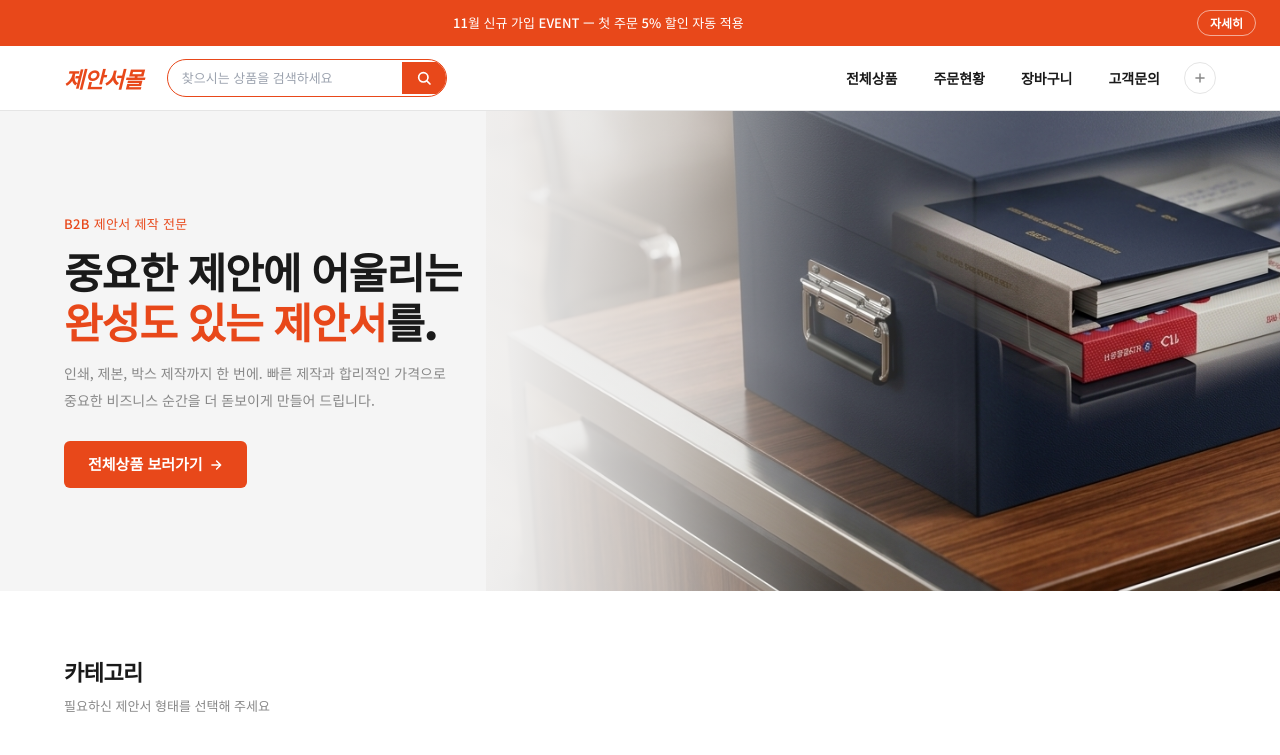
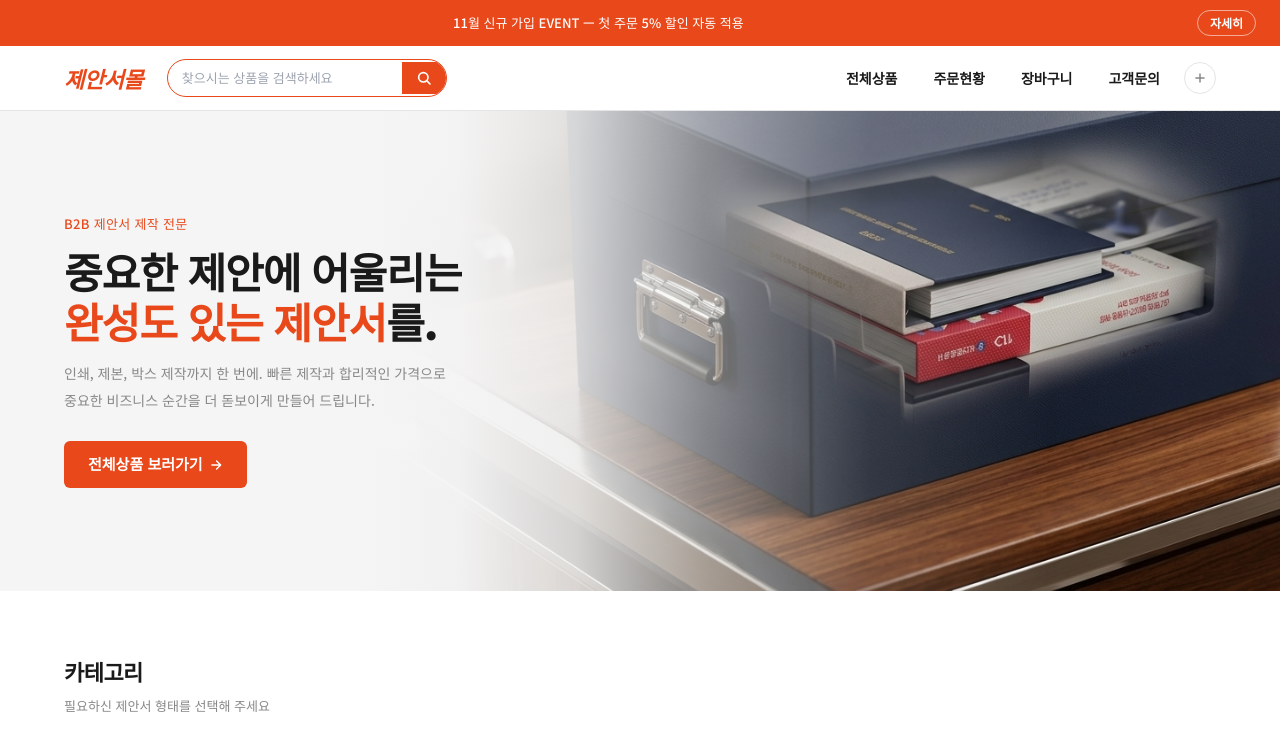
Before and after one commit to hyunghojeung/proposal-mall, a Next.js app: page / in a window 1280 px wide. Shown: the top 755 px of the page. Built offline with nearby package versions, Linux system fonts and the light colour scheme; no server answers.

Commit message:
fix: 히어로 이미지 경계 자연스럽게 블렌딩 - 이미지 영역 확장 + 그라데이션 범위 조정
Co-Authored-By: Claude Opus 4.7 (1M context) <noreply@anthropic.com>

```diff
--- a/src/app/page.tsx
+++ b/src/app/page.tsx
@@ -44,7 +44,7 @@ export default function Home() {
 
       <section className="relative flex min-h-[480px] items-center overflow-hidden bg-bg">
         {/* 히어로 이미지 — 200px 위로 이동 */}
-        <div className="absolute bottom-0 right-0 w-[62%]" style={{ top: "-200px" }}>
+        <div className="absolute bottom-0 right-0 w-[75%]" style={{ top: "-200px" }}>
           {/* eslint-disable-next-line @next/next/no-img-element */}
           <img
             src="/hero-box.png"
@@ -52,12 +52,12 @@ export default function Home() {
             className="h-full w-full object-cover object-left-top"
           />
         </div>
-        {/* 텍스트 가독성을 위한 왼쪽 페이드 오버레이 */}
+        {/* 텍스트 가독성 + 이미지 경계 자연스럽게 연결 */}
         <div
           className="absolute inset-0"
           style={{
             background:
-              "linear-gradient(to right, #F5F5F5 0%, #F5F5F5 30%, rgba(245,245,245,.95) 40%, rgba(245,245,245,.7) 52%, rgba(245,245,245,.2) 66%, transparent 80%)",
+              "linear-gradient(to right, #F5F5F5 0%, #F5F5F5 28%, rgba(245,245,245,0.98) 36%, rgba(245,245,245,0.85) 45%, rgba(245,245,245,0.5) 55%, rgba(245,245,245,0.15) 68%, transparent 82%)",
           }}
         />
         <div className="relative z-10 mx-auto w-full max-w-page px-6 py-20">
```
